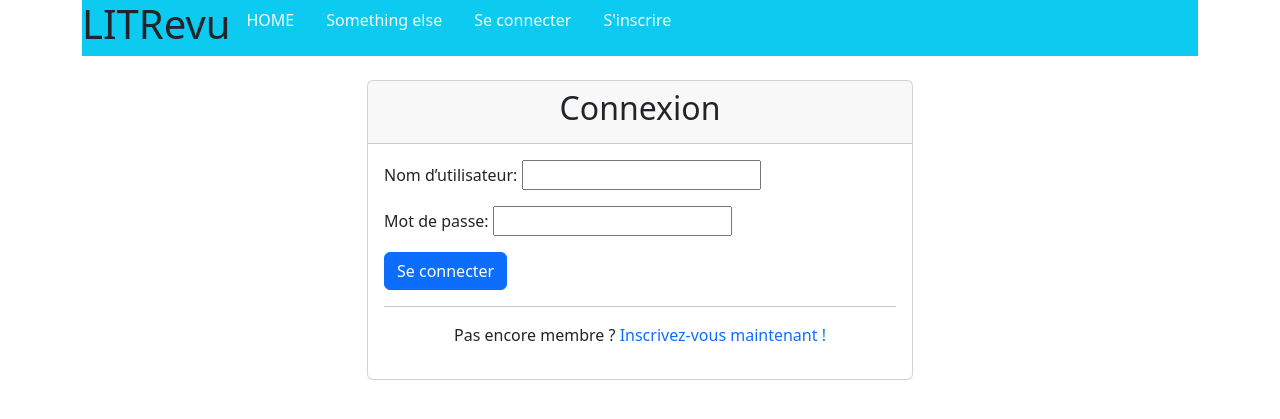
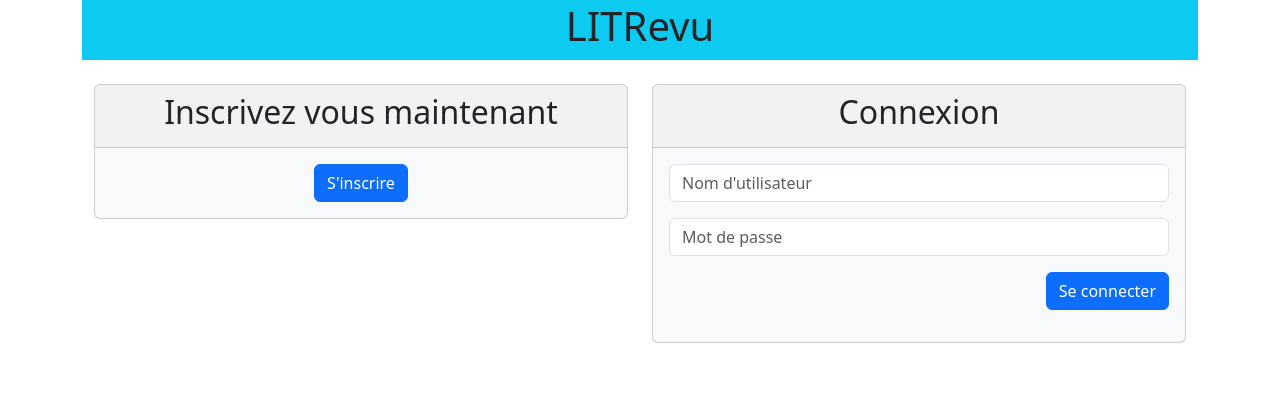
Before and after one commit to Touitoui/Projet-9, a Django app: page /login/ in a window 1280 px wide. Shown: the top 419 px of the page. Run offline with Django 5.2, Linux system fonts and the light colour scheme; some libraries are stand-ins or nearby versions.

Commit message:
updated homepage design and login features

```diff
--- a/templates/base.html
+++ b/templates/base.html
@@ -7,36 +7,7 @@
     </head>
     <body>
         <div class="container">
-            <ul class="nav bg-info">
-                <li>
-                    <h1>LITRevu</h1>
-                </li>
-                <li class="nav-item">
-                  <a class="nav-link link-light" href="/">HOME</a>
-                </li>
-                <li class="nav-item">
-                  <a class="nav-link link-light"  href="">Something else</a>
-                </li>
-                {% if user.is_authenticated %}
-                <li class="nav-item">
-                    <p>Vous êtes connecté en tant que {{request.user}}.</p>
-                </li>
-                <li>
-                    <a class="nav-link link-light"  href="{% url 'logout' %}">Se déconnecter</a>
-                </li>
-                {% else %}
-                    {% if not user.is_authenticated %}
-                        <li>
-                            <a class="nav-link link-light"  href="/login">Se connecter</a>
-                        </li>
-                        <li>
-                            <a class="nav-link link-light"  href="/signup ">S'inscrire</a>
-                        </li>
-                    {% endif %}
-                {% endif %}
-                </li>
-
-            </ul>
+            {% include 'header_bar.html' %}
             {% block content %}{% endblock content %}
 
         </div>
--- /dev/null
+++ b/templates/header_bar.html
@@ -0,0 +1,28 @@
+
+<ul class="nav bg-info align-items-center" style="height: 60px;">
+    <li class="nav-item position-absolute start-50 translate-middle-x">
+        <h1>LITRevu</h1>
+    </li>
+    <li class="ms-auto">
+        {% if user.is_authenticated %}
+            <div>
+                <ul class="nav nav-pills flex-column flex-sm-row">
+                    <li class="nav-item">
+                        <a class="nav-link link-light" href="/">Flux</a>
+                    </li>
+                    <li class="nav-item">
+                        <a class="nav-link link-light" href="{% url 'posts' %}">Posts</a>
+                    </li>
+                    <li class="nav-item">
+                        <a class="nav-link link-light" href="{% url 'follow_user' %}">Abonnements</a>
+                    </li>
+                    <li class="nav-item">
+                        <a class="nav-link link-light" href="{% url 'logout' %}">Se déconnecter</a>
+                    </li>
+                </ul>
+            </div>
+        {% else %}
+            <div class="nav-placeholder">&nbsp;</div>
+        {% endif %}
+    </li>
+</ul>
--- a/user/forms.py
+++ b/user/forms.py
@@ -4,16 +4,27 @@ from django.contrib.auth.forms import UserCreationForm
 
 
 class LoginForm(forms.Form):
-    username = forms.CharField(max_length=63, label='Nom d’utilisateur')
-    password = forms.CharField(max_length=63, widget=forms.PasswordInput, label='Mot de passe')
+    def __init__(self, *args, **kwargs):
+        super(LoginForm, self).__init__(*args, **kwargs)
+        self.fields['username'].widget = forms.TextInput(attrs={'class': 'form-control', 'placeholder': 'Nom d\'utilisateur'})
+        self.fields['password'].widget = forms.PasswordInput(attrs={'class': 'form-control', 'placeholder': 'Mot de passe'})
 
+    username = forms.CharField(max_length=63, label='')
+    password = forms.CharField(max_length=63, widget=forms.PasswordInput, label='')
 
 class SignupForm(UserCreationForm):
     def __init__(self, *args, **kwargs):
         super().__init__(*args, **kwargs)
+        self.fields['username'].widget = forms.TextInput(attrs={'class': 'form-control', 'placeholder': 'Nom d\'utilisateur'})
+        self.fields['password1'].widget = forms.PasswordInput(attrs={'class': 'form-control', 'placeholder': 'Mot de passe'})
+        self.fields['password2'].widget = forms.PasswordInput(attrs={'class': 'form-control', 'placeholder': 'Confirmer mot de passe'})
         for myField in self.fields:
             self.fields[myField].widget.attrs['class'] = 'form-control'
 
     class Meta(UserCreationForm.Meta):
         model = get_user_model()
-        fields = ('username', 'email', 'first_name', 'last_name')
+        fields = ('username', )
+
+    username = forms.CharField(max_length=63, label='')
+    password1 = forms.CharField(max_length=63, widget=forms.PasswordInput, label='')
+    password2 = forms.CharField(max_length=63, widget=forms.PasswordInput, label='')
--- a/user/templates/authentication/login.html
+++ b/user/templates/authentication/login.html
@@ -1,22 +1,36 @@
 {% extends 'base.html' %}
 {% block content %}
-    <div class="container mt-4"></div>
+    <div class="container mt-4">
         <div class="row justify-content-center">
             <div class="col-md-6">
-                <div class="card">
+            <div class="card bg-light ">
+                <div class="card-header">
+                <h2 class="text-center">
+                    Inscrivez vous maintenant
+                </h2>
+                </div>
+                <div class="card-body">
+                    <div class="text-center">
+                        <a href="{% url 'signup' %}" class="btn btn-primary">S'inscrire</a>
+                    </div>
+                </div>
+            </div>
+            </div>
+            <div class="col-md-6">
+                <div class="card bg-light ">
                     <div class="card-header">
                         <h2 class="text-center">Connexion</h2>
                     </div>
                     <div class="card-body">
                         <form method="post">
                             {% csrf_token %}
-                            <div class="form-group">
+                            <div class="form-group text-center">
                                 {{ form.as_p }}
                             </div>
-                            <button type="submit" class="btn btn-primary">Se connecter</button>
+                            <div class="text-end">
+                                <button type="submit" class="btn btn-primary">Se connecter</button>
+                            </div>
                         </form>
-                        <hr>
-                        <p class="text-center">Pas encore membre ? <a href="{% url 'signup' %}" class="text-decoration-none">Inscrivez-vous maintenant !</a></p>
                     </div>
                 </div>
             </div>
--- a/user/templates/authentication/signup.html
+++ b/user/templates/authentication/signup.html
@@ -18,6 +18,9 @@
                             <div class="mb-3">
                                 {{ form.as_p }}
                             </div>
+                            <div class="mb-3 d-flex justify-content-start">
+                                <a href="/" class="btn btn-primary">Retour</a>
+                            </div>
                             <button type="submit" class="btn btn-primary">S'inscrire</button>
                         </form>
                     </div>
```
